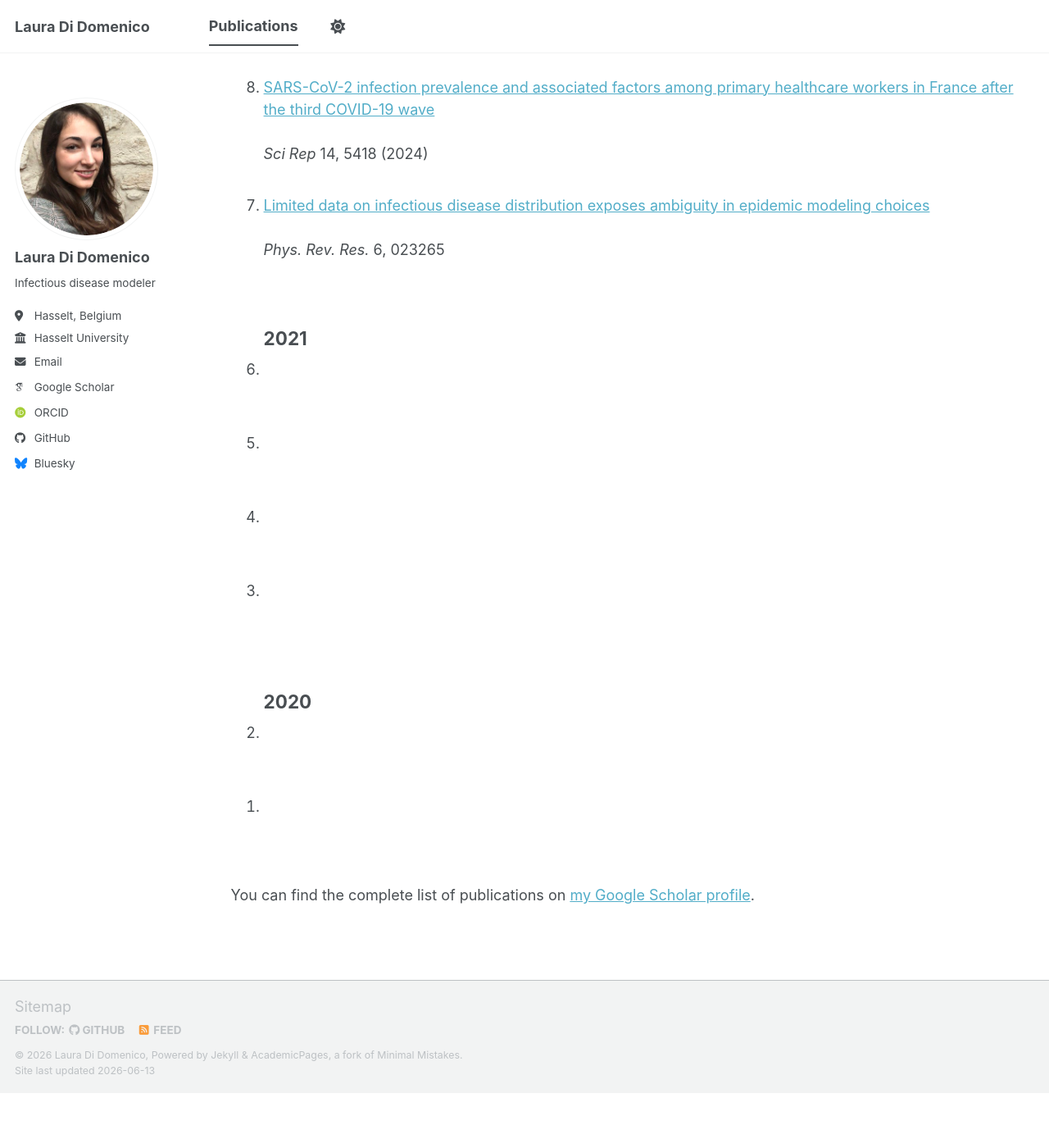
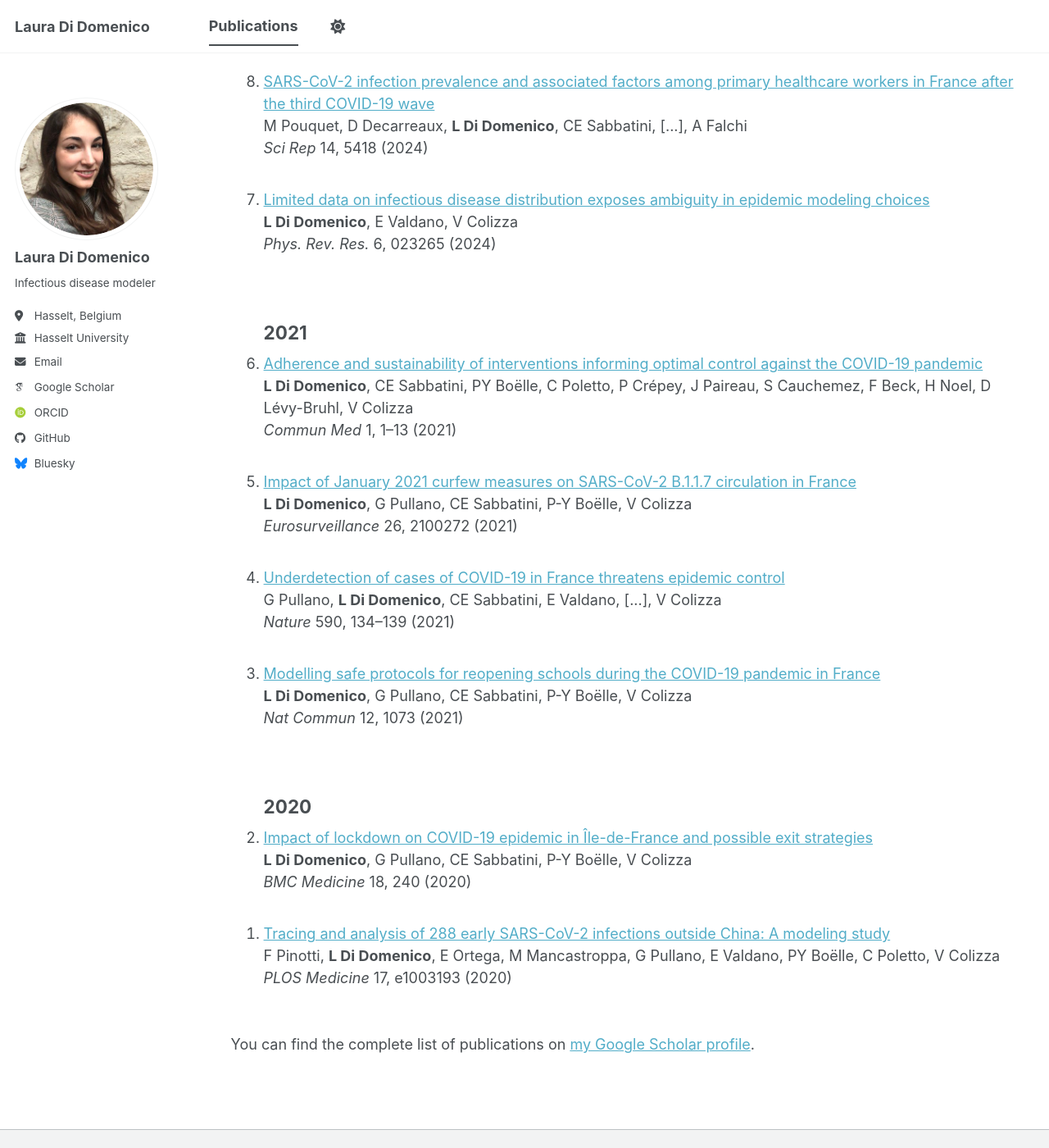
Before and after one commit to laura-didomenico/laura-didomenico.github.io, a Jekyll site: the page built from _pages/publications.html, in a window 1280 px wide and 1400 px high, scrolled down 1391 px. Shown: the whole window at 82% size. Built offline with Jekyll 4.4.1, drawn with Linux system fonts in a browser that asks for light colours; some web fonts are replaced; a script bundle is joined from its source files by our own code; library files that are not in the unit come from our copies; before the commit the page ends 2724 px from its top, so only the background shows below that; some of the changed text lies outside the part shown.

Commit message:
Update publications for 2021 and 2020

```diff
--- a/_pages/publications.html
+++ b/_pages/publications.html
@@ -7,8 +7,9 @@ author_profile: true
 
 {% include base_path %}
 
+<ol reversed="">
+
 <h2 id="publications"> 2026 </h2>
-<ol reversed="">
 
 <li><a href="https://doi.org/10.1038/s41467-026-68557-3">
 Mobility-driven synthetic contact matrices as a scalable solution for real-time pandemic response modeling</a><br>
@@ -17,7 +18,7 @@ Mobility-driven synthetic contact matrices as a scalable solution for real-time
 
 <li><a href="https://doi.org/10.1038/s43856-025-01282-y">
 Individual and neighborhood based socioeconomic factors relevant for contact behaviour and epidemic control</a><br>
-<strong>L Di Domenico L</strong>, ML Reichmuth, CL Althaus <br>
+<strong>L Di Domenico</strong>, ML Reichmuth, CL Althaus <br>
 <em>Commun Med</em> 6, 26 (2026)</li><br>
 
 <li><a href="https://doi.org/10.1073/pnas.2533284123">
@@ -27,7 +28,7 @@ A Rikani, <strong>L Di Domenico</strong>, CE Sabbatini, V Navarro, L Ferres, J R
 
 <h2 id="publications"> 2025 </h2>
 
-<li><a href="https://doi.org/">
+<li><a href="https://doi.org/10.1016/j.idm.2024.09.002">
 Planning and adjusting the COVID-19 booster vaccination campaign to reduce disease burden</a><br>
 <strong>L Di Domenico</strong>, Y Goldberg, V Colizza<br>
 <em>Infectious Disease Modelling</em> 10, 150–162 </li><br>
@@ -42,61 +43,61 @@ Modelling practices, data provisioning, sharing and dissemination needs for pand
 E van Kleef, W Van Bortel, E Arsevska, L Busani, S Dellicour, <strong>L Di Domenico</strong>, M Gilbert, SL van Elsland, MUG Kraemer, S Lai, P Lemey, S Merler, Z Milosavljevic, A Rizzoli, D Simic, AJ Tatem, M Teisseire, W Wint, V Colizza, C Poletto <br>
 <em>Eurosurveillance</em> 30, 2500216 (2025) </li><br>
 
-<li><a href="https://doi.org/">
+<li><a href="https://doi.org/10.1136/bmjopen-2025-109555">
 ‘Bern, get ready’, BEready, a household-based cohort study for pandemic preparedness research in Switzerland: pilot study</a><br>
 EM Hodel, S Wegmüller, F Iff, E Lim, K Grimm, L Gasser, <strong>L Di Domenico</strong>, S Schuller, G Wandeler, N Low <br>
 <em>BMJ Open</em> 15, e109555 </li><br>
 
 <h2 id="publications"> 2024 </h2>
 
-<li><a href="https://doi.org/">
+<li><a href="https://doi.org/10.1186/s12879-023-08900-x">
 The impact of spatial connectivity on NPIs effectiveness</a><br>
-<br>
+CE Sabbatini, G Pullano, <strong>L Di Domenico</strong>, S Rubrichi, S Bansal, V Colizza<br>
 <em>BMC Infectious Diseases</em> 24, 21 (2024)</li><br>
 
-<li><a href="https://doi.org/">
+<li><a href="https://doi.org/10.1038/s41598-024-55477-9">
 SARS-CoV-2 infection prevalence and associated factors among primary healthcare workers in France after the third COVID-19 wave</a><br>
-<br>
+M Pouquet, D Decarreaux, <strong>L Di Domenico</strong>, CE Sabbatini, [...], A Falchi<br>
 <em>Sci Rep</em> 14, 5418 (2024)</li><br>
 
-<li><a href="https://doi.org/">
+<li><a href="https://doi.org/10.1103/PhysRevResearch.6.023265">
 Limited data on infectious disease distribution exposes ambiguity in epidemic modeling choices</a><br>
-<br>
-<em>Phys. Rev. Res.</em> 6, 023265</li><br>
+<strong>L Di Domenico</strong>, E Valdano, V Colizza<br>
+<em>Phys. Rev. Res.</em> 6, 023265 (2024)</li><br>
 
 <h2 id="publications"> 2021 </h2>
 
-<li><a href="https://doi.org/">
-</a><br>
-<br>
-<em> </em> </li><br>
+<li><a href="https://doi.org/10.1038/s43856-021-00057-5">
+Adherence and sustainability of interventions informing optimal control against the COVID-19 pandemic</a><br>
+<strong>L Di Domenico</strong>, CE Sabbatini, PY Boëlle, C Poletto, P Crépey, J Paireau, S Cauchemez, F Beck, H Noel, D Lévy-Bruhl, V Colizza<br>
+<em>Commun Med</em> 1, 1–13 (2021)</li><br>
 
-<li><a href="https://doi.org/">
-</a><br>
-<br>
-<em> </em> </li><br>
+<li><a href="https://doi.org/10.2807/1560-7917.ES.2021.26.15.2100272">
+Impact of January 2021 curfew measures on SARS-CoV-2 B.1.1.7 circulation in France</a><br>
+<strong>L Di Domenico</strong>, G Pullano, CE Sabbatini, P-Y Boëlle, V Colizza <br>
+<em>Eurosurveillance</em> 26, 2100272 (2021)</li><br>
 
-<li><a href="https://doi.org/">
-</a><br>
-<br>
-<em> </em> </li><br>
+<li><a href="https://doi.org/10.1038/s41586-020-03095-6">
+Underdetection of cases of COVID-19 in France threatens epidemic control</a><br>
+G Pullano, <strong>L Di Domenico</strong>, CE Sabbatini, E Valdano, [...], V Colizza<br>
+<em>Nature</em> 590, 134–139 (2021)</li><br>
 
-<li><a href="https://doi.org/">
-</a><br>
-<br>
-<em> </em> </li><br>
+<li><a href="https://doi.org/10.1038/s41467-021-21249-6">
+Modelling safe protocols for reopening schools during the COVID-19 pandemic in France</a><br>
+<strong>L Di Domenico</strong>, G Pullano, CE Sabbatini, P-Y Boëlle, V Colizza <br>
+<em>Nat Commun</em> 12, 1073 (2021)</li><br>
 
 <h2 id="publications"> 2020 </h2>
 
-<li><a href="https://doi.org/">
-</a><br>
-<br>
-<em> </em> </li><br>
+<li><a href="https://doi.org/10.1186/s12916-020-01698-4">
+Impact of lockdown on COVID-19 epidemic in Île-de-France and possible exit strategies</a><br>
+<strong>L Di Domenico</strong>, G Pullano, CE Sabbatini, P-Y Boëlle, V Colizza <br>
+<em>BMC Medicine</em> 18, 240 (2020)</li><br>
 
-<li><a href="https://doi.org/">
-</a><br>
-<br>
-<em> </em> </li><br>
+<li><a href="https://doi.org/10.1371/journal.pmed.1003193">
+Tracing and analysis of 288 early SARS-CoV-2 infections outside China: A modeling study</a><br>
+F Pinotti, <strong>L Di Domenico</strong>, E Ortega, M Mancastroppa, G Pullano, E Valdano, PY Boëlle, C Poletto, V Colizza <br>
+<em>PLOS Medicine</em> 17, e1003193 (2020)</li><br>
 
 </ol>
 
```
